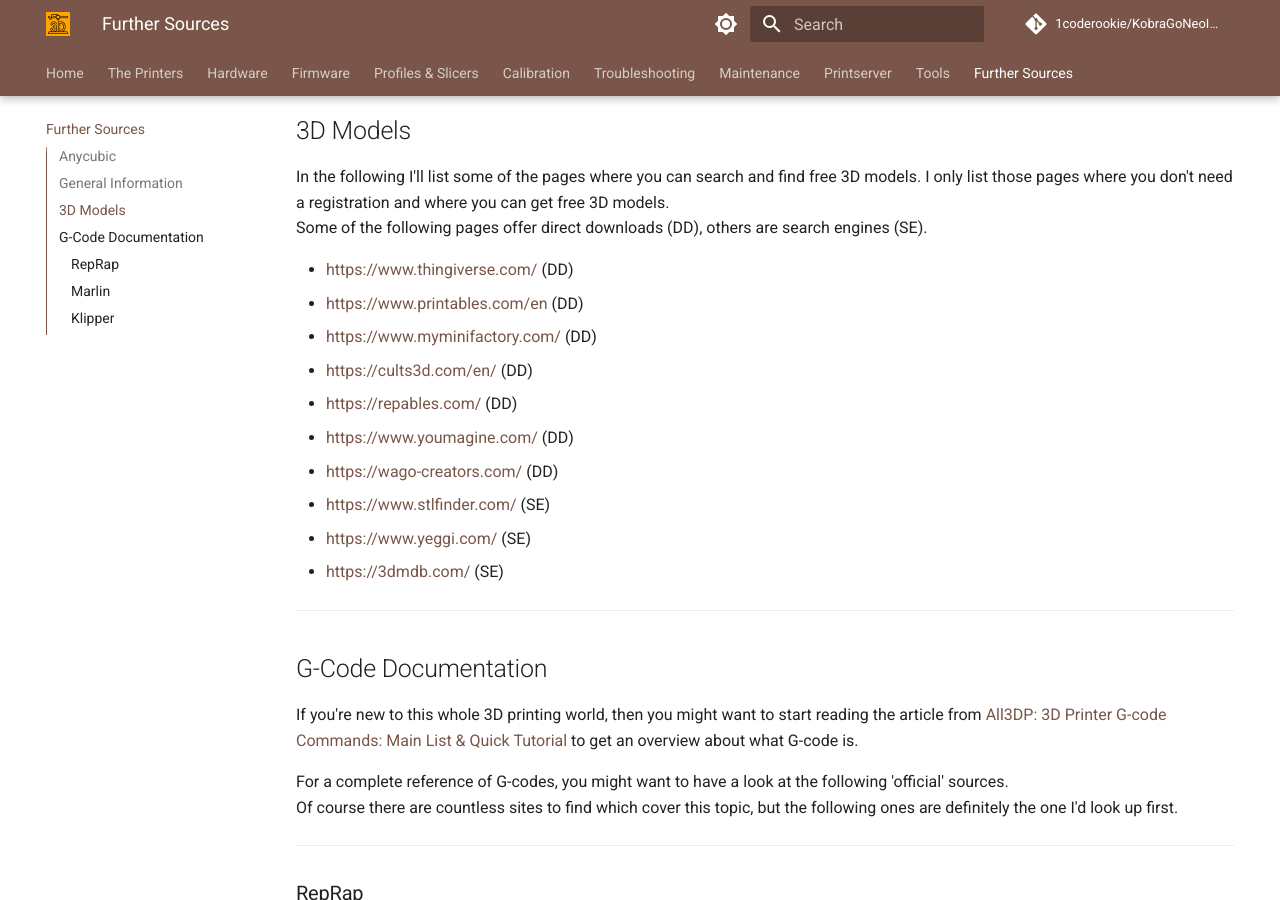
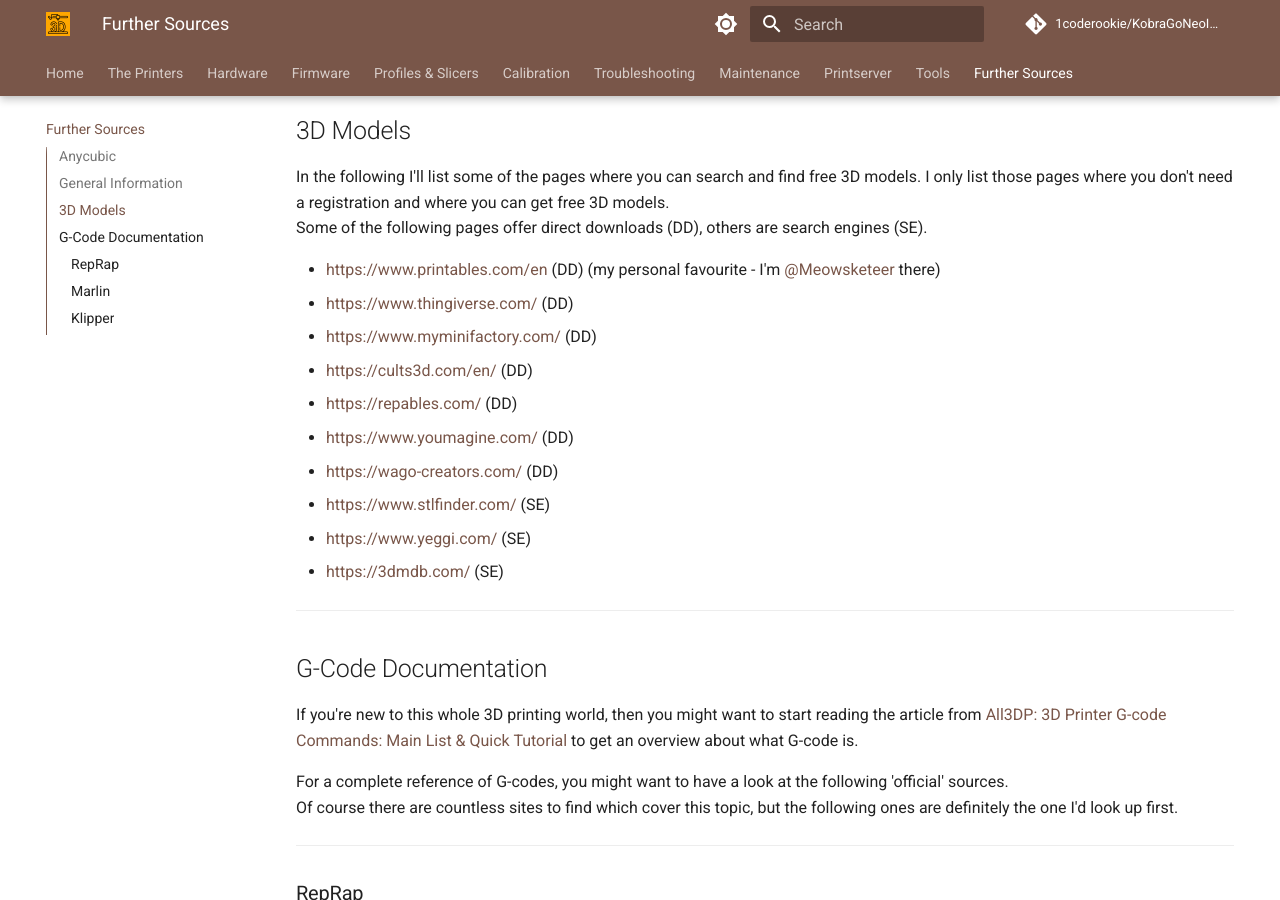
Before and after one commit to 1coderookie/KobraGoNeoInsights, an MkDocs documentation site: the page built from docs/further_sources.md, in a window 1280 px wide and 900 px high, scrolled down 963 px. Built offline with MkDocs 1.6.1 and Material for MkDocs 9.7.7, drawn with Linux system fonts in a browser that asks for light colours; comment, search, counter and statistics services are not loaded.

Commit message:
Update further_sources.md

```diff
--- a/docs/further_sources.md
+++ b/docs/further_sources.md
@@ -32,8 +32,8 @@
 In the following I'll list some of the pages where you can search and find free 3D models. I only list those pages where you don't need a registration and where you can get free 3D models.
 Some of the following pages offer direct downloads (DD), others are search engines (SE).
 
+- https://www.printables.com/en (DD) (my personal favourite - I'm [@Meowsketeer](https://www.printables.com/@Meowsketeer) there)
 - https://www.thingiverse.com/ (DD)
-- https://www.printables.com/en (DD)
 - https://www.myminifactory.com/ (DD)
 - https://cults3d.com/en/ (DD)
 - https://repables.com/ (DD)
```
